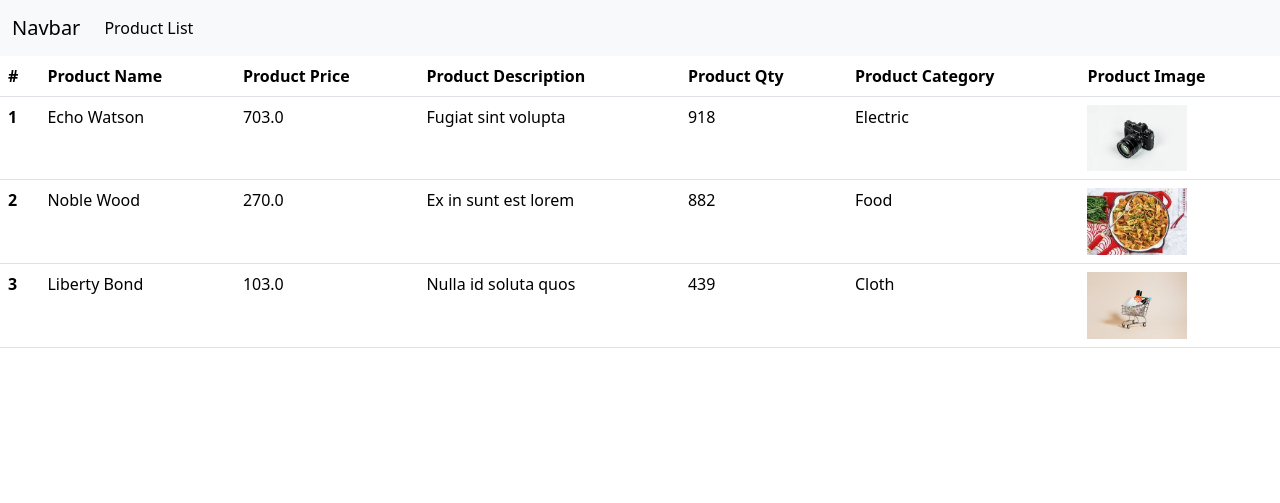
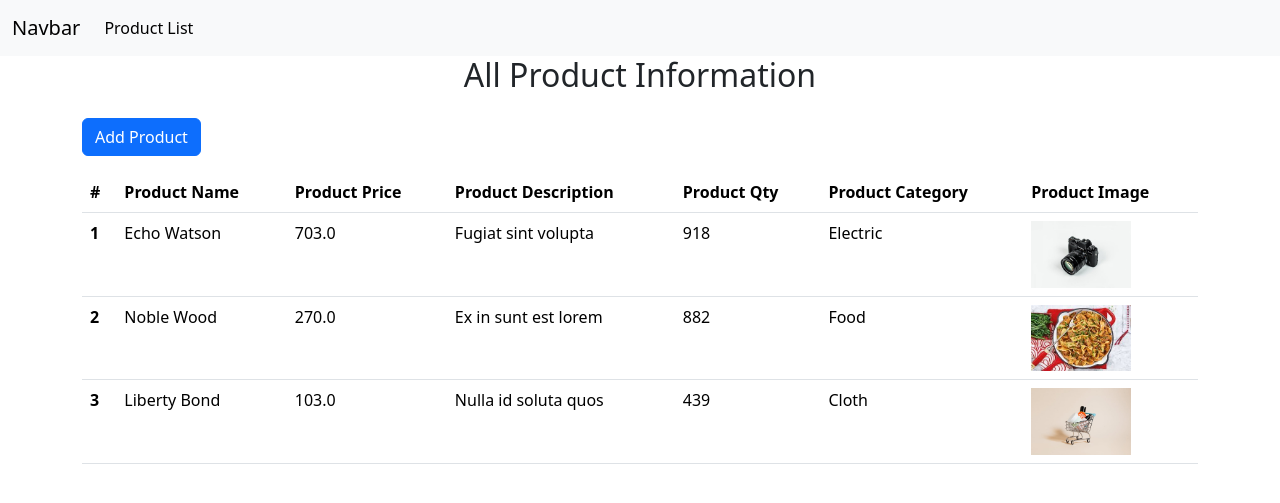
Before and after one commit to MehediAlam49/Django-Home-Practice, a Django app: page / in a window 1280 px wide. Shown: the top 503 px of the page. Run offline with Django 5.2, Linux system fonts and the light colour scheme; data comes from the database, SQL or seed files in the repository; both versions use the stored data as it was after the commit.

Commit message:
update code for add and show data using django form

```diff
--- a/form_project/form_app/templates/master/base.html
+++ b/form_project/form_app/templates/master/base.html
@@ -10,9 +10,11 @@
 
     {% include 'master/nav.html' %}
 
-    {% block content %}
+    <div class="container">
+        {% block content %}
 
     {% endblock content %}
+    </div>
 
 
     <script src="https://cdn.jsdelivr.net/npm/bootstrap@5.3.8/dist/js/bootstrap.bundle.min.js" integrity="sha384-FKyoEForCGlyvwx9Hj09JcYn3nv7wiPVlz7YYwJrWVcXK/BmnVDxM+D2scQbITxI" crossorigin="anonymous"></script>
--- a/form_project/form_app/templates/product_list.html
+++ b/form_project/form_app/templates/product_list.html
@@ -1,6 +1,8 @@
 {% extends 'master/base.html' %}
 
 {% block content %}
+<h2 class="text-center">All Product Information</h2>
+  <a class="btn btn-primary my-3" href="{% url 'add_product' %}">Add Product</a>
   <table class="table">
     <thead>
       <tr>
@@ -16,22 +18,19 @@
     <tbody>
       {% for data in product_data %}
         <tr>
-          <th scope="row">{{forloop.counter}}</th>
-          <td>{{data.product_name}}</td>
-          <td>{{data.product_price}}</td>
-          <td>{{data.product_description}}</td>
-          <td>{{data.product_qty}}</td>
-          <td>{{data.product_cat}}</td>
+          <th scope="row">{{ forloop.counter }}</th>
+          <td>{{ data.product_name }}</td>
+          <td>{{ data.product_price }}</td>
+          <td>{{ data.product_description }}</td>
+          <td>{{ data.product_qty }}</td>
+          <td>{{ data.product_cat }}</td>
           <td>
-
             {% if data.product_img %}
-                <img src="{{data.product_img.url}}" alt="product img" width="100px">
-                {% else %}
-                No image
+              <img src="{{ data.product_img.url }}" alt="product img" width="100px" />
+            {% else %}
+              No image
             {% endif %}
-
           </td>
-
         </tr>
       {% endfor %}
     </tbody>
--- a/form_project/form_app/urls.py
+++ b/form_project/form_app/urls.py
@@ -3,4 +3,5 @@ from form_app.views import *
 
 urlpatterns = [
     path('', product_list, name='product_list'),
+    path('add_product/', add_product, name='add_product'),
 ]
--- a/form_project/form_app/views.py
+++ b/form_project/form_app/views.py
@@ -1,5 +1,6 @@
 from django.shortcuts import render,redirect
 from form_app.models import *
+from form_app.forms import *
 
 # Create your views here.
 def product_list(request):
@@ -9,3 +10,18 @@ def product_list(request):
         'product_data':product_data
     }
     return render(request, 'product_list.html',context)
+
+def add_product(request):
+    #to save the form data in database
+    if request.method=='POST':
+        form_data= productForm(request.POST, request.FILES)
+        if form_data.is_valid:
+            form_data.save()
+            return redirect('product_list')
+
+    #to show the form in html page
+    form_data=productForm()
+    context={
+        'form_data': form_data
+    }
+    return render(request, 'add_product.html',context)
```
Also changed, not shown: form_project/form_app/forms.py (added, +7 -0 lines), form_project/form_app/templates/add_product.html (added, +10 -0 lines), form_project/db.sqlite3, form_project/media/product_imgs/images.jpg (added), form_project/media/product_imgs/pexels-karolina-grabowska-5650045.jpg (added).
